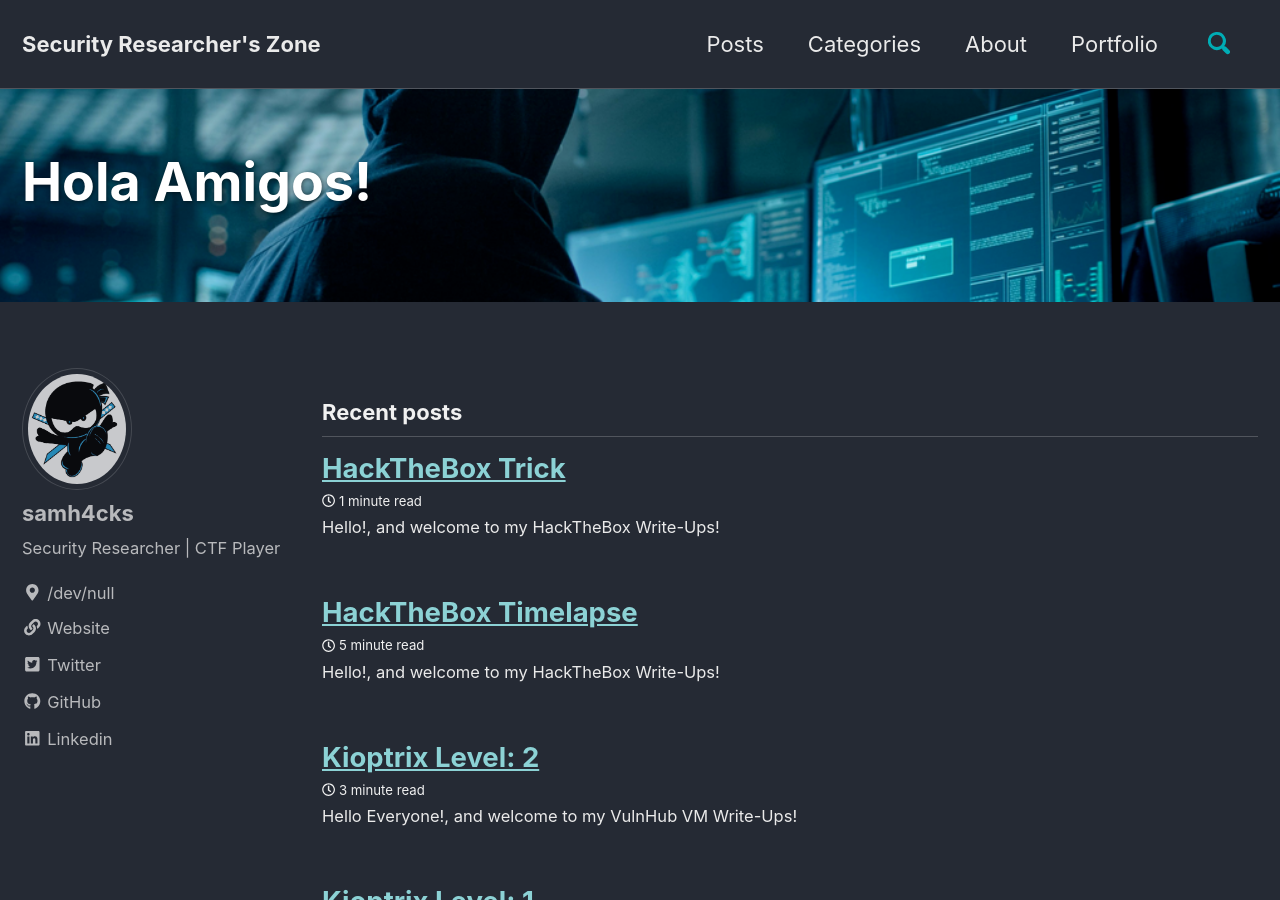
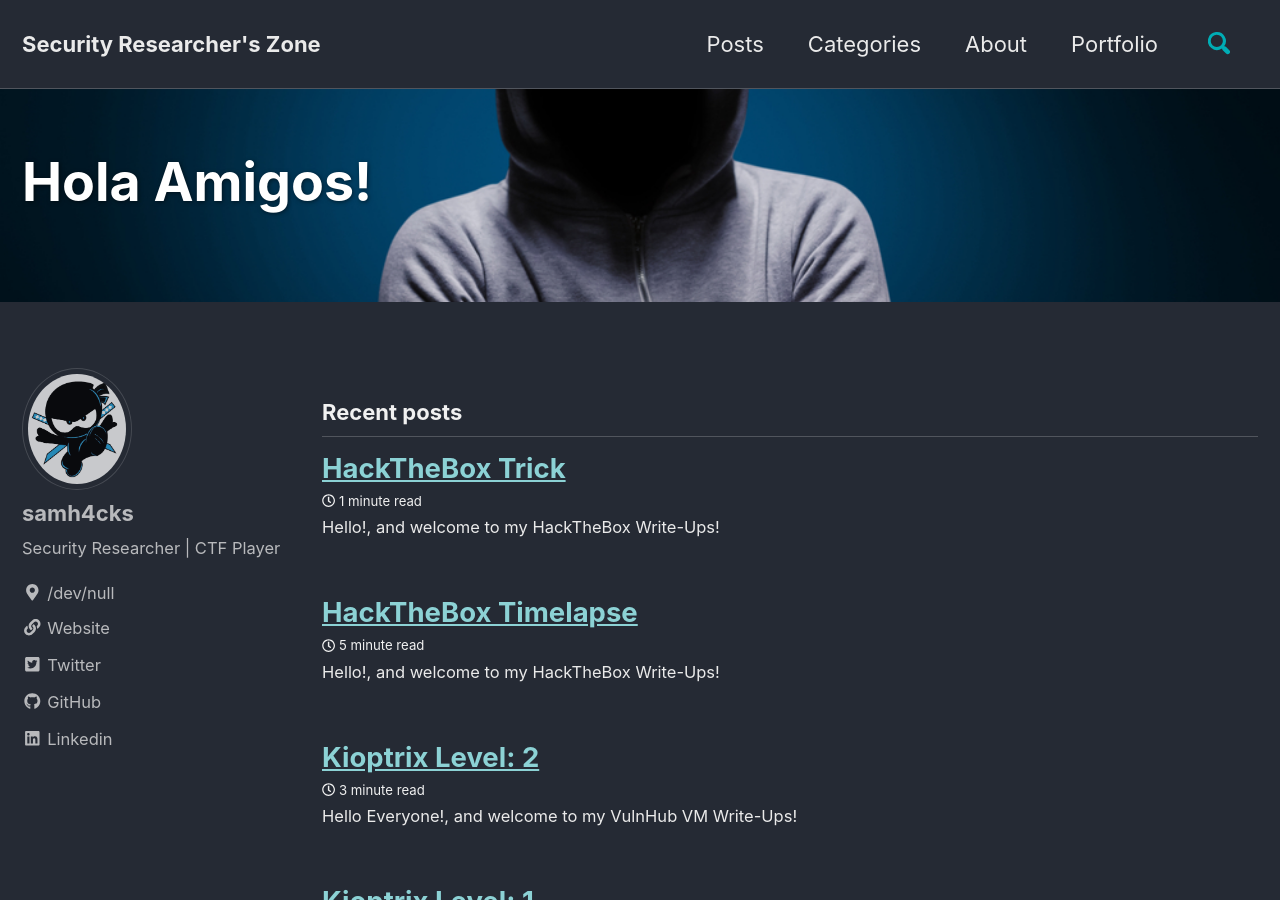
Before and after one commit to samh4cks/samh4cks.github.io, a Jekyll site: the page built from index.html, in a window 1280 px wide and 900 px high. Built offline with Jekyll 4.4.1, drawn with Linux system fonts in a browser that asks for light colours; cached includes are drawn as plain includes; the list of posts is cut into pages by our own code.

Commit message:
Updating index.html

```diff
--- a/index.html
+++ b/index.html
@@ -3,5 +3,5 @@ layout: home
 author_profile: true
 title: Hola Amigos!
 header:
-    overlay_image: "/assets/images/blog_cover.png"
+    overlay_image: "/assets/images/home_bg.png"
 ---
```
